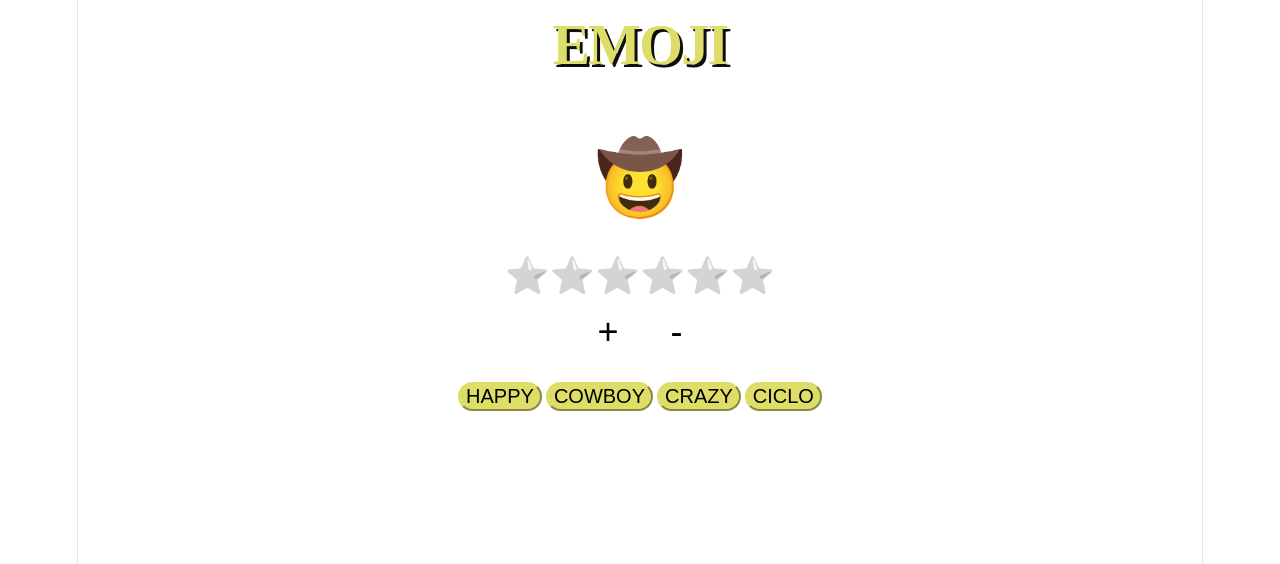
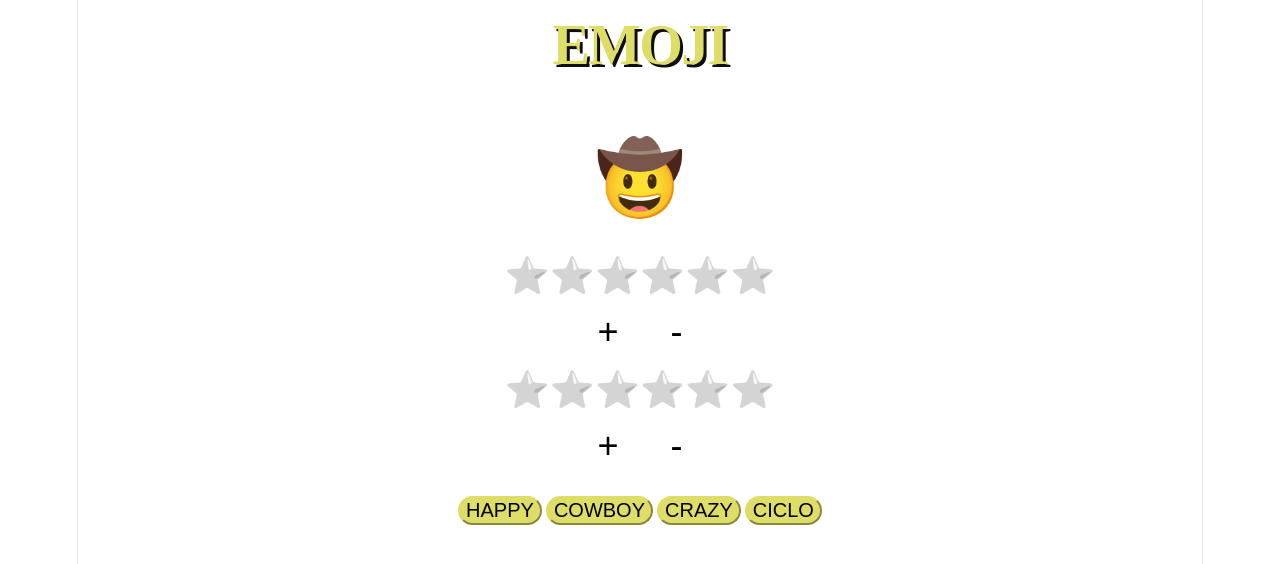
Before and after one commit to ufjf-dcc207/ufjf-dcc207-2026-3-a-atv06-deyvisonfernandes, a React (Vite) app: page / in a window 1280 px wide. Shown: the top 564 px of the page. Built offline with nearby package versions, Linux system fonts and the light colour scheme.

Commit message:
adiciona mais um componente de atribudo no emoji

```diff
--- a/src/Emoji.tsx
+++ b/src/Emoji.tsx
@@ -62,6 +62,7 @@ export default function Emoji(){
             </div>
         <div>
             <Atributo/>
+            <Atributo/>
         </div>
            <div className="acoes">
             <button onClick = {happyClick}>HAPPY</button>
```
